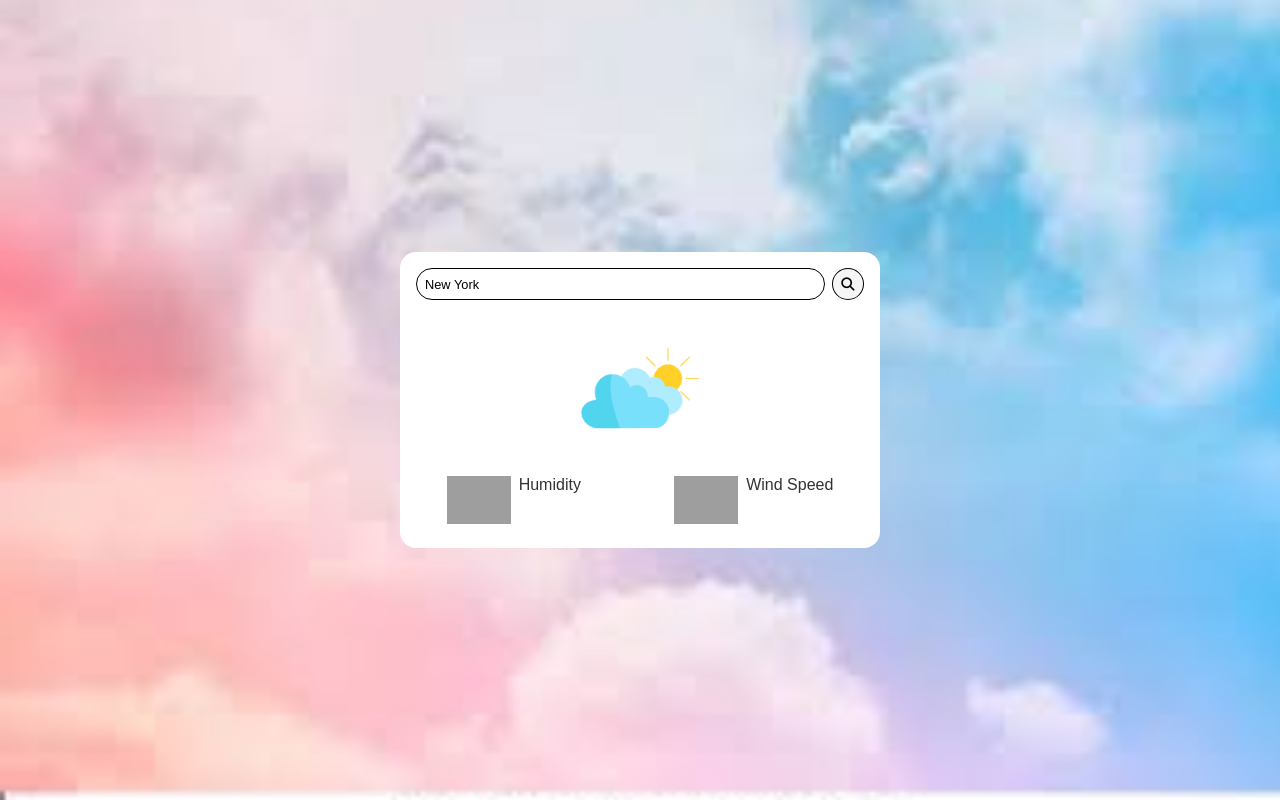
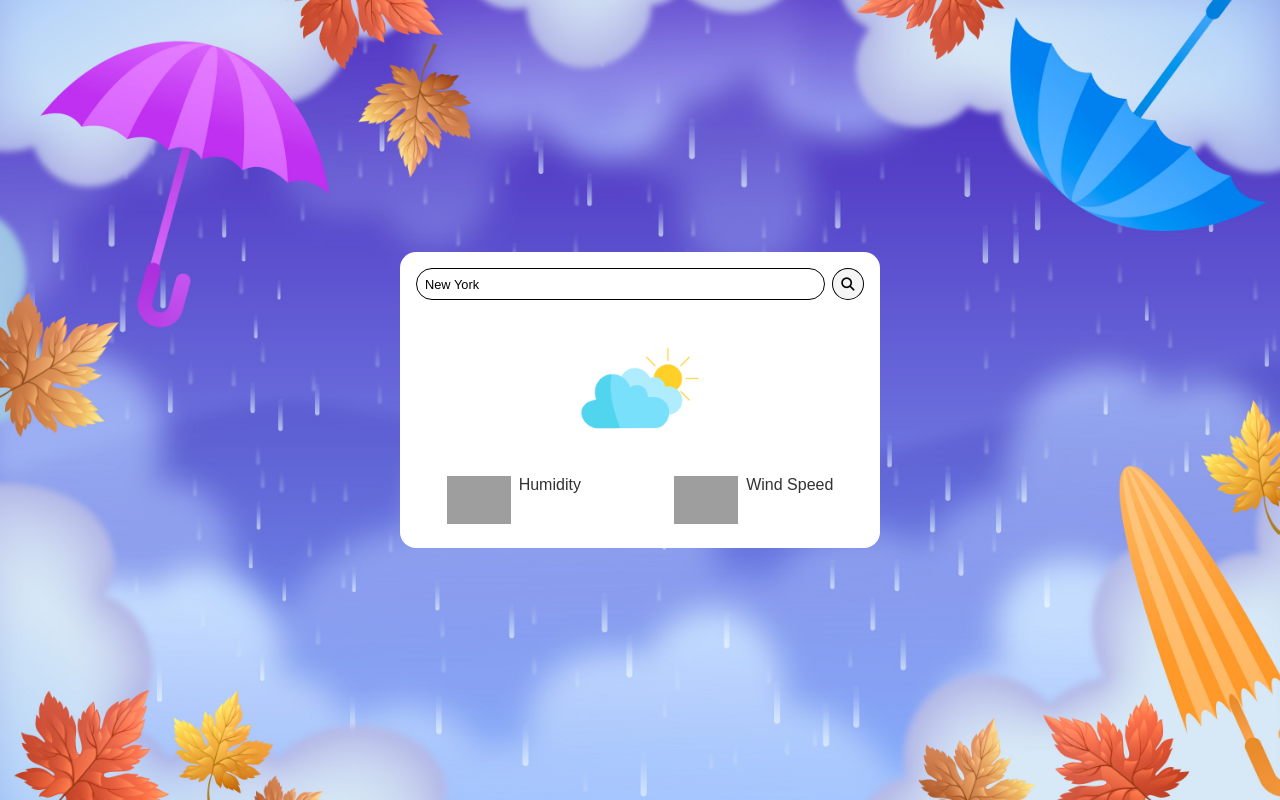
Before and after one commit to ayushpandey182005/weather-forcasting-website, a plain HTML site: page index.html in a window 1280 px wide. Drawn offline with Linux system fonts and the light colour scheme; no server answers; grey boxes are pictures that could not be loaded.

Commit message:
first commit

```diff
--- a/style.css
+++ b/style.css
@@ -10,18 +10,19 @@
     height: 100vh;
     align-items: center;
     justify-content: center;
-    background-image: url(image/images\ \(1\).jpg);
+    background-image: url(image/9011110.jpg);
     background-repeat: no-repeat;
     background: cover;
     background-position: center;
     background-size: cover;
+    color: black;
   }
 
   .mainContainer {
     width: 30rem;
     height: auto;
     border-radius: 1rem;
-    background: #fff;
+    background:#fff;
 
   }
 
```
Also changed, not shown: image/9011110.jpg (added), image/background-monsoon-season_52683-115103.avif (added), image/images (2).jpg (added).
